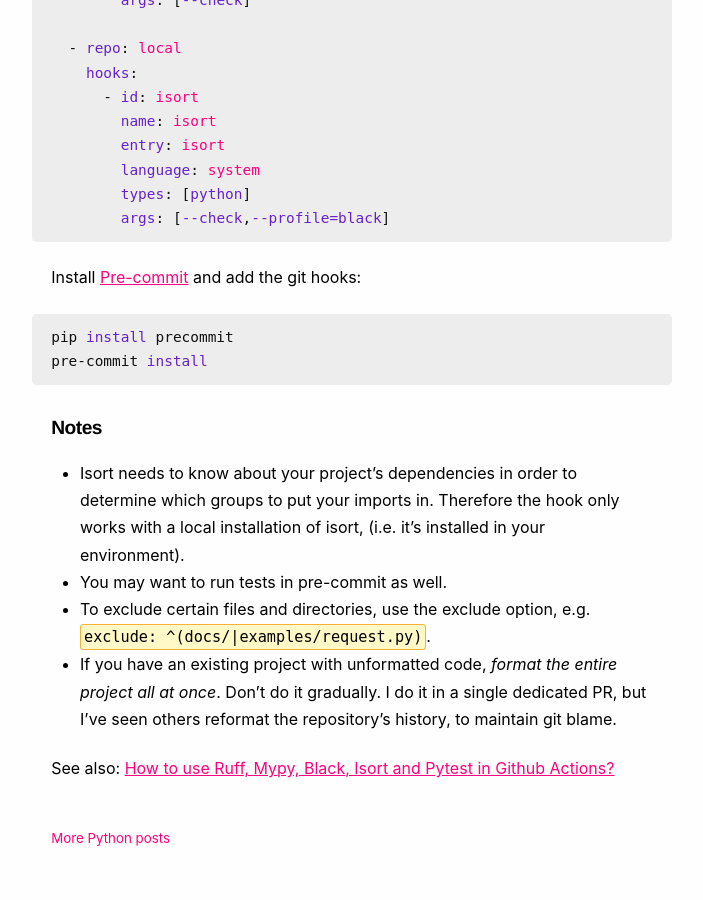
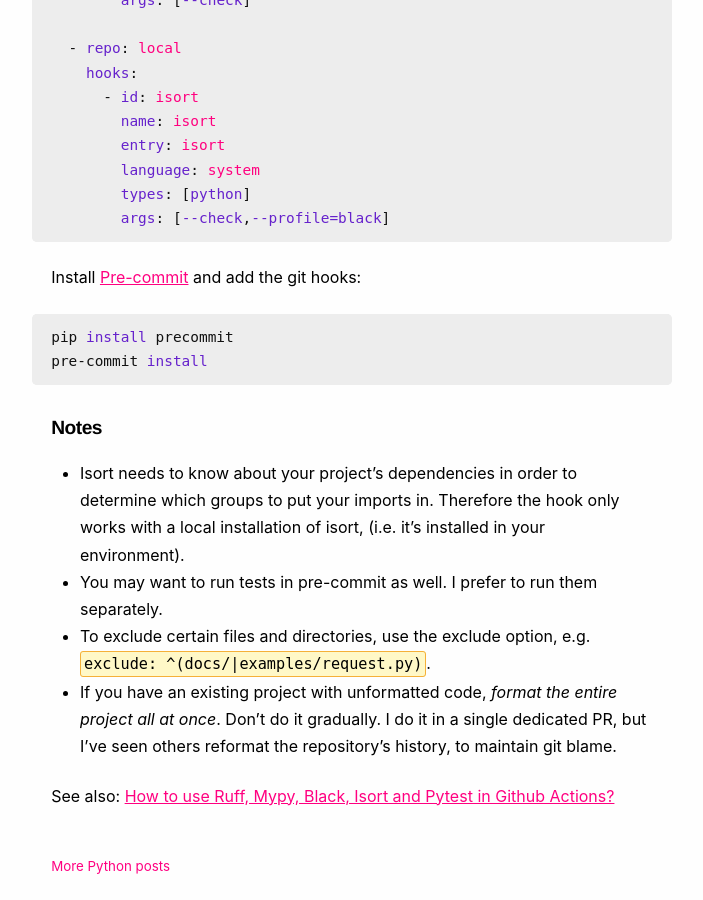
Before and after one commit to explodinglabs/explodinglabs.github.io, a Jekyll site: the page built from docs/_posts/python/2021-07-01-code-quality-pre-commit.markdown, in a window 1280 px wide and 900 px high, scrolled down 1256 px. Shown: the whole window, without its empty margins (288-991 px from the left). Built offline with Jekyll 4.4.1, drawn with Linux system fonts in a browser that asks for light colours; before the commit the page ends 2129 px from its top, so only the background shows below that.

Commit message:
Update 2021-07-01-code-quality-pre-commit.markdown

```diff
--- a/docs/_posts/python/2021-07-01-code-quality-pre-commit.markdown
+++ b/docs/_posts/python/2021-07-01-code-quality-pre-commit.markdown
@@ -80,7 +80,7 @@
 - Isort needs to know about your project's dependencies in order to determine which groups to put your imports in. Therefore the hook
   only works with a local installation of isort, (i.e. it's installed in your
   environment).
-- You may want to run tests in pre-commit as well.
+- You may want to run tests in pre-commit as well. I prefer to run them separately.
 - To exclude certain files and directories, use the exclude option, e.g. `exclude: ^(docs/|examples/request.py)`.
 - If you have an existing project with unformatted code, _format the entire project all at once_. Don't do it gradually. I do it in a single dedicated PR, but I've seen others reformat the repository's history, to maintain git blame.
 
```
